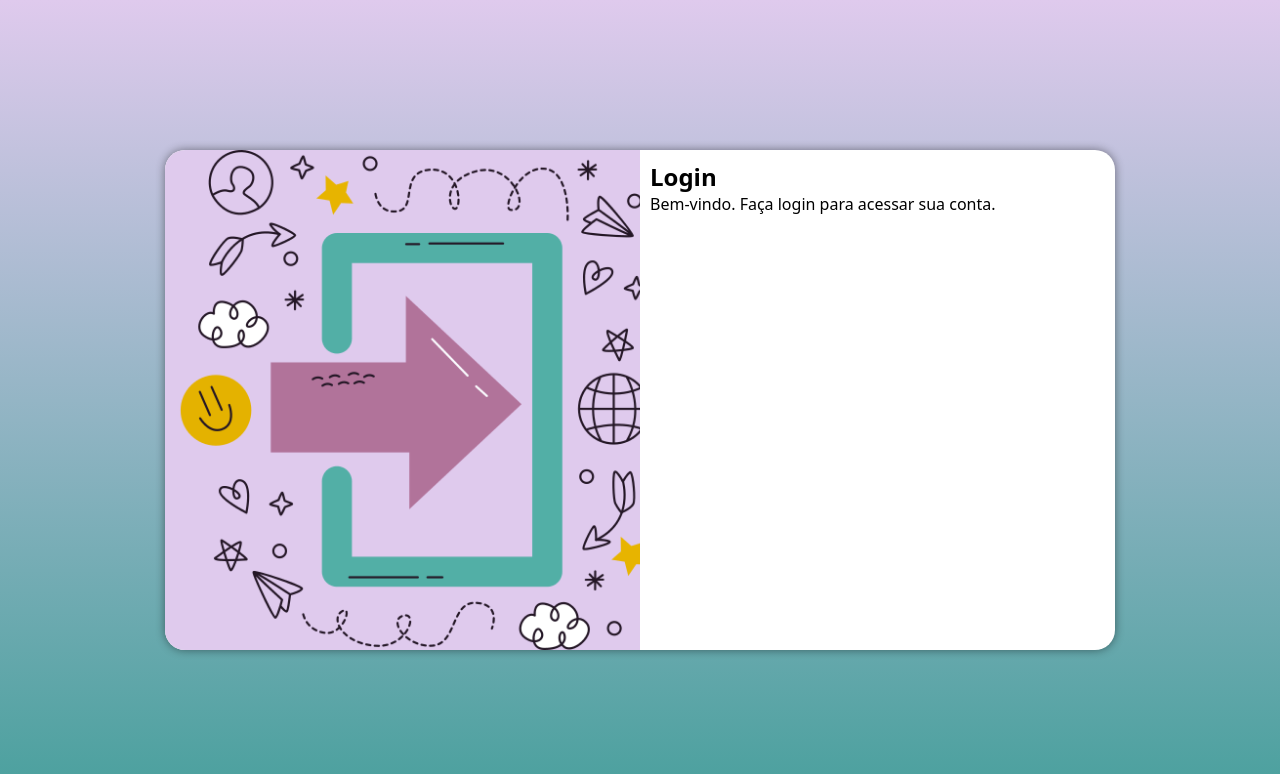
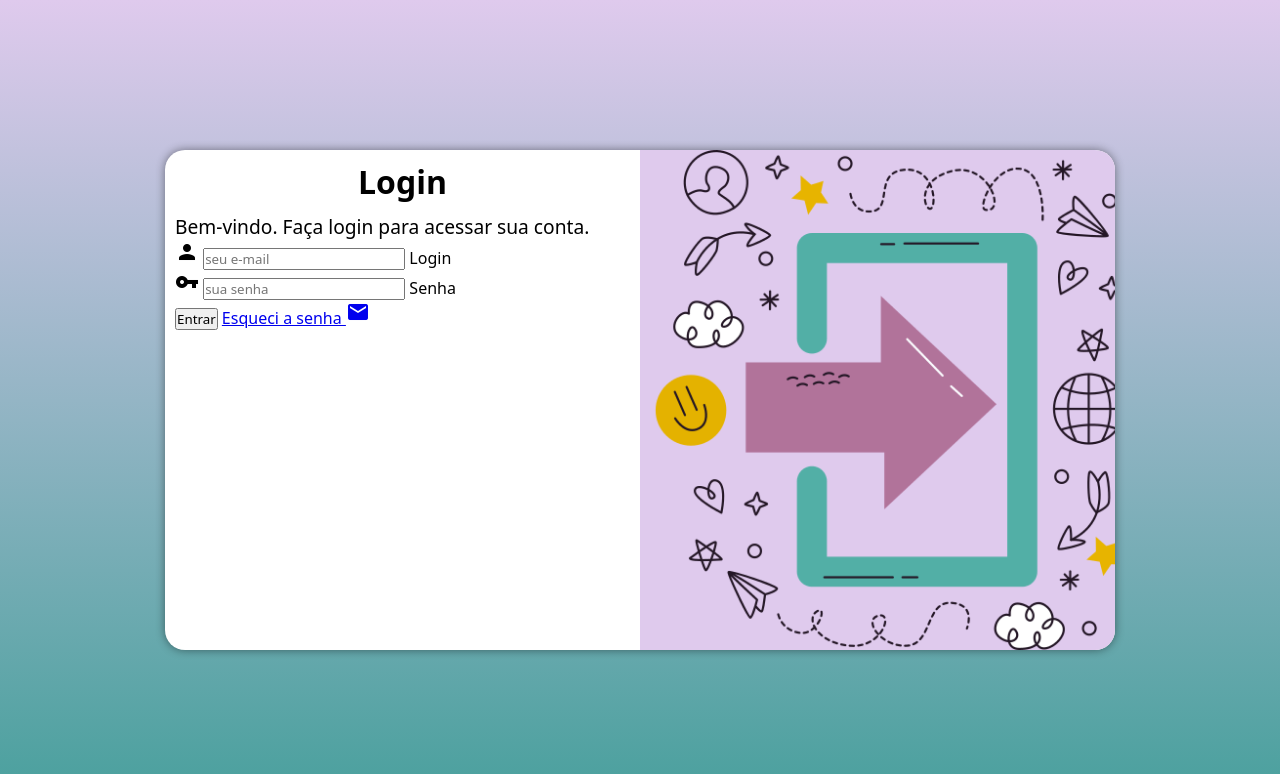
Before and after one commit to k4rlla/projeto-login, a plain HTML site: page index.html in a window 1280 px wide. Drawn offline with Linux system fonts and the light colour scheme.

Commit message:
Adicionei formulario

```diff
--- a/index.html
+++ b/index.html
@@ -4,6 +4,7 @@
     <meta charset="UTF-8">
     <meta name="viewport" content="width=device-width, initial-scale=1.0">
     <title>Login</title>
+    <link href="https://fonts.googleapis.com/icon?family=Material+Icons" rel="stylesheet">
     <link rel="stylesheet" href="style/style.css">
     <link rel="stylesheet" href="style/media-query.css">
 </head>
@@ -16,9 +17,21 @@
             <div id="formulario">
                 <h1>Login</h1>
                 <p>Bem-vindo. Faça login para acessar sua conta.</p>
-                <form action="login.php" method="post">
-
-
+                <form action="login.php" method="post" autocomplete="on">
+                    <div class="campo">
+                        <i class="material-icons">person</i>
+                        <input type="email" name="login" id="ilogin" placeholder="seu e-mail" autocomplete="email" required maxlength="30">
+                        <label for="ilogin">Login</label>
+                    </div>
+                    <div class="campo">
+                        <i class="material-icons">vpn_key</i>
+                        <input type="password" name="senha" id="isenha" placeholder="sua senha" autocomplete="current-password" required minlength="8" maxlength="20">
+                        <label for="isenha">Senha</label>
+                    </div>
+                    <input type="submit" value="Entrar">
+                    <a href="esqueci.html">
+                        Esqueci a senha <i class="material-icons">mail</i>
+                    </a>
                 </form>
             </div>
         </section>
--- a/style/media-query.css
+++ b/style/media-query.css
@@ -36,12 +36,20 @@ Grandes telas: acima de 1200px
         width: 950px;
     }
     section#login > div#imagem {
-        float: left;
+        float: right;
         width: 50%;
         height: 100%;
     }
     section#login > div#formulario {
-        float: right;
+        float: left;
         width: 50%;
     }
+
+    div#formulario > h1 {
+        font-size: 2em;
+    }
+
+    div#formulario > p {
+        font-size: 1.2em;
+    }
 }
--- a/style/style.css
+++ b/style/style.css
@@ -52,3 +52,12 @@ section#login > div#formulario {
     display: block;
     padding: 10px;
 }
+
+div#formulario > h1 {
+    text-align: center;
+    margin-bottom: 10px
+}
+
+div#formulario > p {
+    font-size: 0.8em;
+}
```
